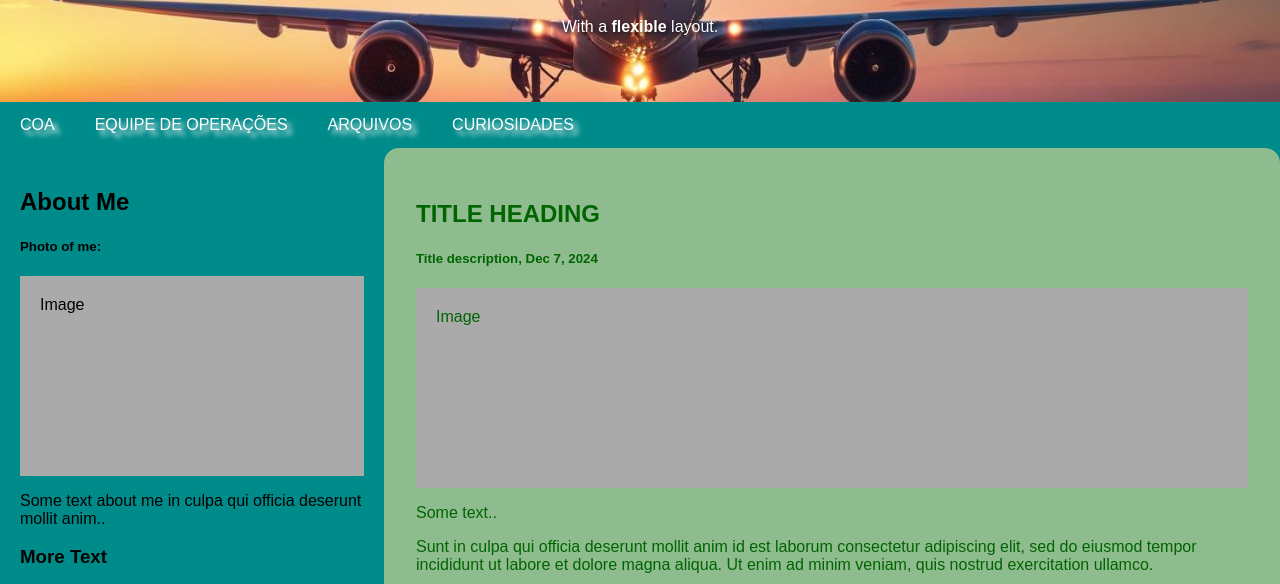
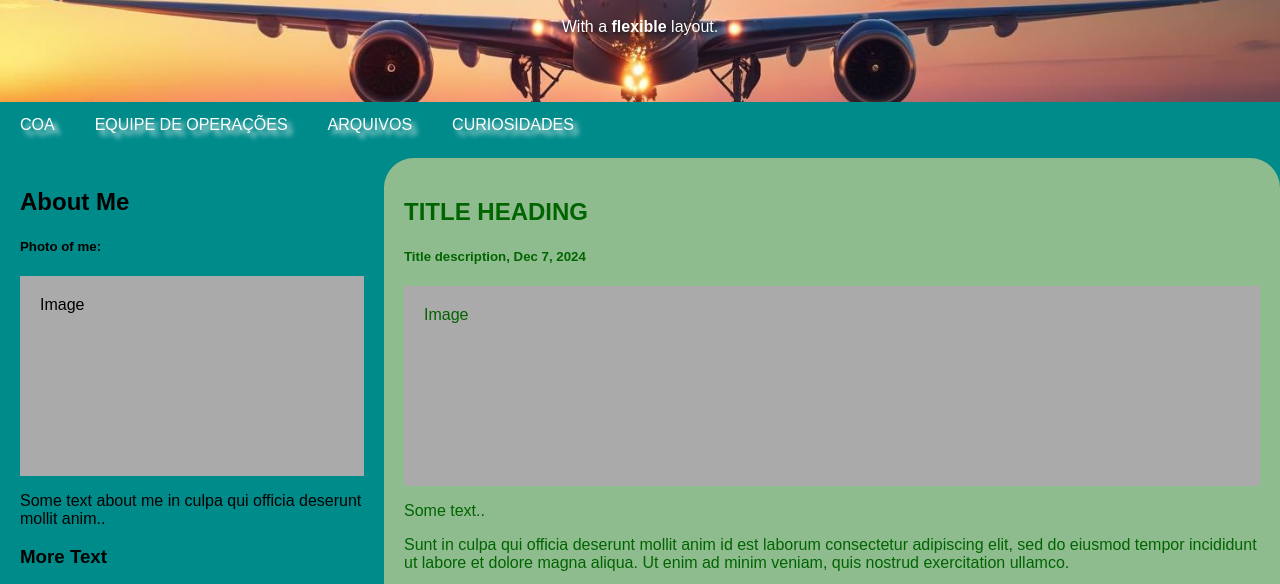
Before and after one commit to Leydson22/Estudos, a plain HTML site: page Tailwind/default.html in a window 1280 px wide. Shown: the part 215-799 px from the top of the page. Drawn offline with Linux system fonts and the light colour scheme.

Commit message:
Update default.html

```diff
--- a/Tailwind/default.html
+++ b/Tailwind/default.html
@@ -16,14 +16,6 @@ body {
 }
 
 /* Header/logo Title */
-.header {
-  padding: 50px;
-  text-align: center;
-  background: #1abc9c;
-  color: white;
-}
-
-
 .header {
   padding: 50px; /* Mantém o espaçamento interno do header */
   text-align: center; /* Centraliza o texto */
@@ -78,17 +70,14 @@ body {
 .main {
   flex: 70%;
   background-color: darkseagreen;
-  padding: 20px;
+  padding: 10px;
   padding: auto;
-  border: 12px solid darkseagreen;
+  border: 10px solid darkseagreen;
   display: darkseagreen;
-  border-radius: 15px;
+  border-radius: 30px;
   color: darkgreen;
 
 }
-
-
-
 
 /* Fake image, just for this example */
 .fakeimg {
@@ -147,7 +136,7 @@ body {
     <div class="fakeimg" style="height:60px;">Image</div><br>
     <div class="fakeimg" style="height:60px;">Image</div>
   </div>
-  <div class="main" >
+  <div class="main" style="margin-top: 10px;">
     <h2>TITLE HEADING</h2>
     <h5>Title description, Dec 7, 2024</h5>
     <div class="fakeimg" style="height:200px;">Image</div>
```
